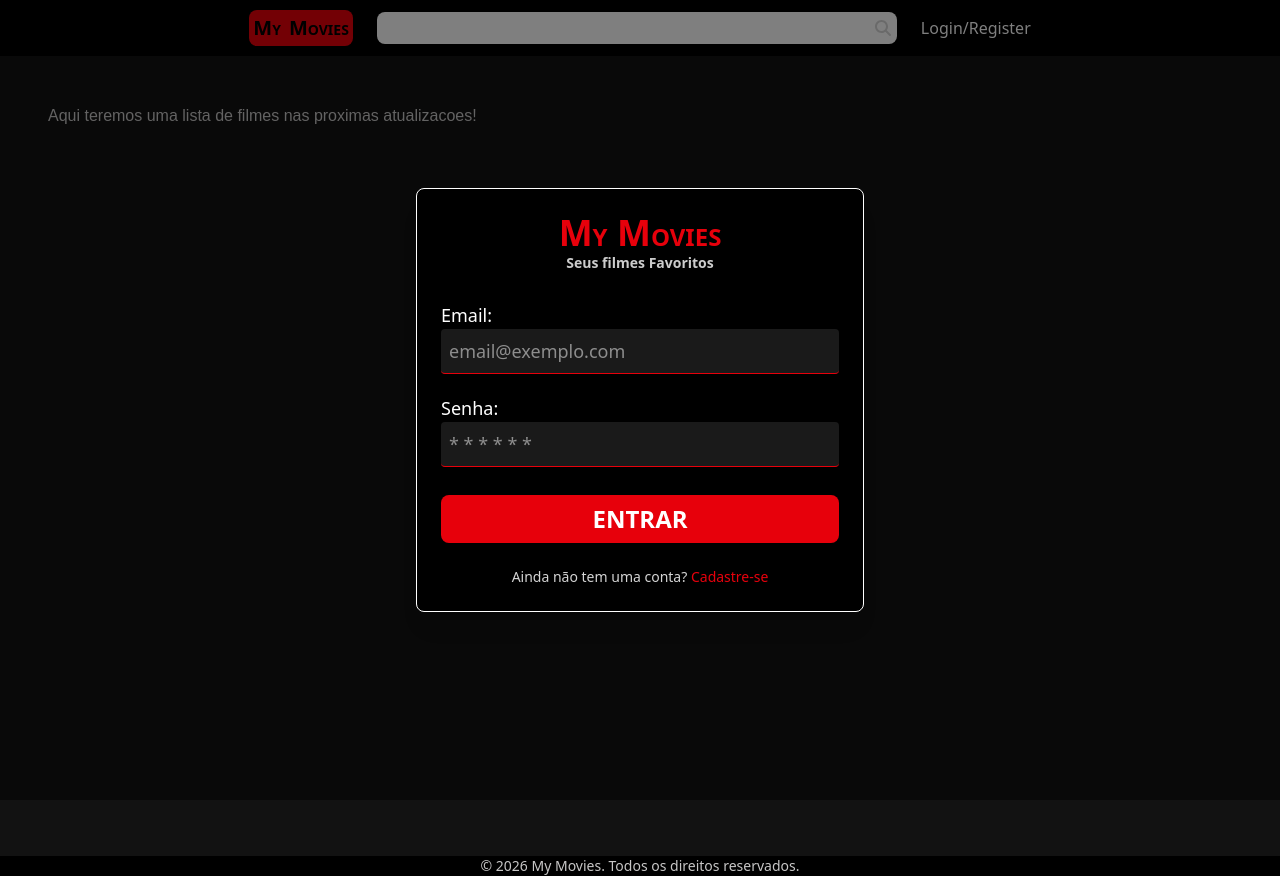
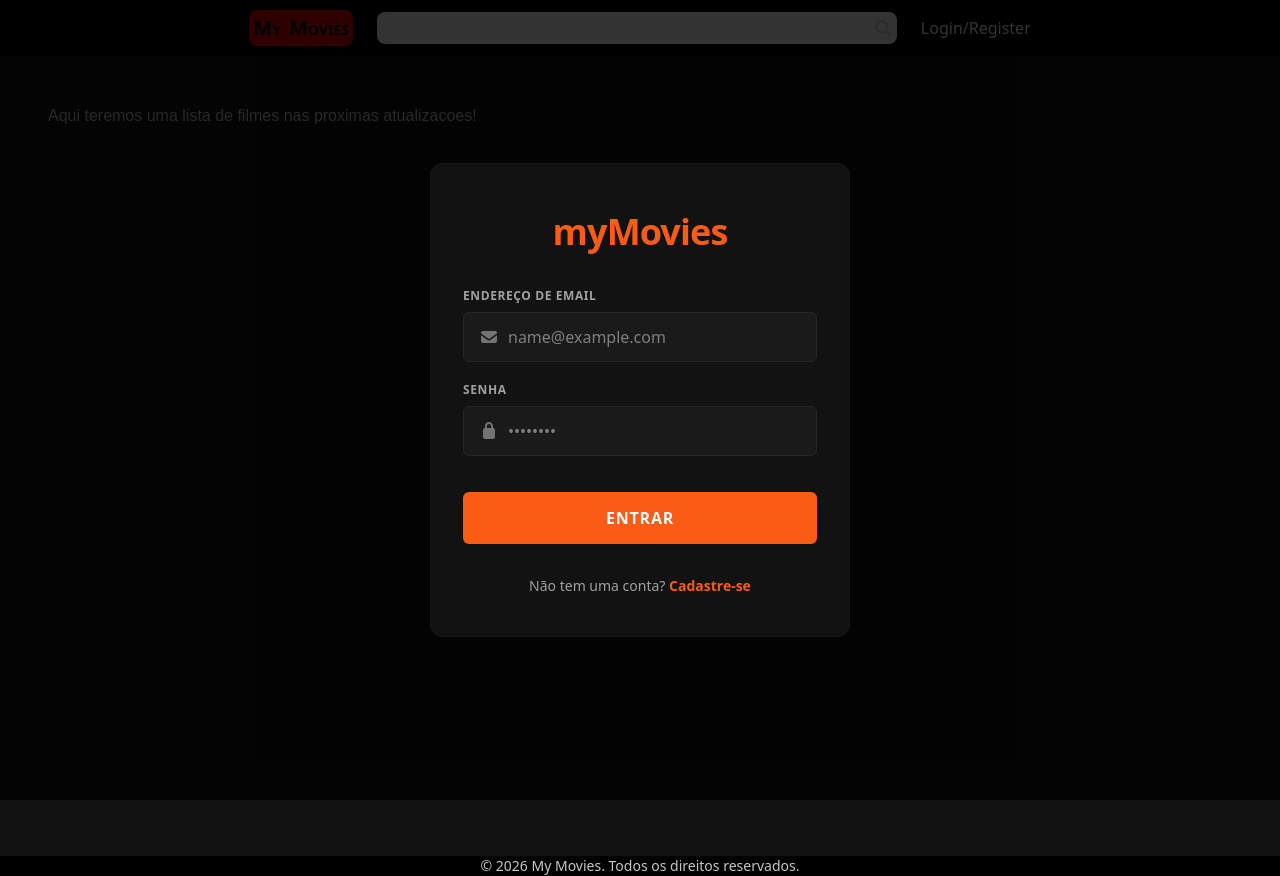
Before and after one commit to williancordeiro/mymovies-angular, an Angular app: page / in a window 1280 px wide. Both pictures are taken after a click on the button "Login/Register". Built offline with nearby package versions, Linux system fonts and the light colour scheme.

Commit message:
Mudança de cores no login-form

```diff
--- a/src/app/components/login-form/login-form.html
+++ b/src/app/components/login-form/login-form.html
@@ -1,62 +1,73 @@
 <div
-    class="fixed inset-0 bg-black/50 z-40 flex justify-center items-center"
+    class="fixed inset-0 bg-background_black/80 z-40 flex justify-center items-center p-4"
     (click)="closeForm.emit()"
 >
     <div
-        class="bg-black rounded-lg p-6 w-full max-w-md z-50 shadow-xl border border-white"
+        class="bg-[#121212] rounded-xl p-8 w-full max-w-[420px] z-50 shadow-2xl border border-neutral-900 flex flex-col gap-8"
         (click)="$event.stopPropagation()"
     >
-    <div class="text-red-600 flex flex-col items-center justify-center text-4xl uppercase font-extrabold mb-5">
-        <h1>M<span class="text-2xl">y</span> M<span class="text-2xl">ovies</span></h1>
-        <h3 class="text-sm normal-case text-white/80 font-semibold">Seus filmes Favoritos</h3>
+        <div class="flex flex-col items-center justify-center pt-4">
+            <h1 class="text-accent font-bold text-4xl mb-1 tracking-tight">myMovies</h1>
         </div>
-    <form action="" class="text-white text-lg">
-        <div class="flex flex-col py-2 my-1">
-            <label
-                for="email"
-            >
-                Email:
+
+        <form action="" class="flex flex-col gap-5">
+            <!-- Email -->
+            <div class="flex flex-col gap-2">
+                <label for="email" class="text-neutral-400 text-xs font-bold uppercase tracking-wider">
+                    Endereço de email
                 </label>
+                <div class="relative flex items-center">
+                    <fa-icon [icon]="faEnvelope" class="absolute left-4 text-neutral-500"></fa-icon>
                     <input
-                class="border-b rounded border-red-600 bg-white/10 p-2 outline-0 hover:border-b-3 focus:border-b-3 transition-all duration-100 ease-in-out"
+                        class="w-full bg-[#1A1A1A] border border-neutral-800 text-neutral-200 rounded-md py-3 pl-11 pr-4 outline-none focus:border-accent transition-colors duration-200"
                         type="email"
                         id="email"
                         name="email"
-                placeholder="email@exemplo.com"
+                        placeholder="name@example.com"
                     />
                 </div>
-        <div class="flex flex-col py-2 my-1">
-            <label
-                for="password"
-            >
-                Senha:
+            </div>
+
+            <!-- Password -->
+            <div class="flex flex-col gap-2">
+                <div class="flex justify-between items-center">
+                    <label for="password" class="text-neutral-400 text-xs font-bold uppercase tracking-wider">
+                        Senha
                     </label>
+                </div>
+                <div class="relative flex items-center">
+                    <fa-icon [icon]="faLock" class="absolute left-4 text-neutral-500"></fa-icon>
                     <input
-                class="border-b rounded border-red-600 bg-white/10 p-2 outline-0 hover:border-b-3 focus:border-b-3 transition-all duration-100 ease-in-out"
+                        class="w-full bg-[#1A1A1A] border border-neutral-800 text-neutral-200 rounded-md py-3 pl-11 pr-4 outline-none focus:border-accent transition-colors duration-200"
                         type="password"
                         id="password"
                         name="password"
-                placeholder="* * * * * *"
+                        placeholder="••••••••"
                     />
                 </div>
-        <div class="flex flex-col py-2 mt-3">
+            </div>
+
+            <!-- Button -->
+            <div class="mt-4">
                 <button
                     type="submit"
-                class="bg-red-600 rounded-lg cursor-pointer uppercase font-bold text-2xl py-2 hover:bg-red-700 hover:text-3xl transition-all duration-150 ease-in-out"
+                    class="w-full bg-accent hover:brightness-110 text-white rounded-md uppercase font-bold tracking-wider py-3.5 transition-all duration-200"
                 >
                     Entrar
                 </button>
             </div>
         </form>
-    <div>
-        <p class="text-sm text-neutral-300 mt-4 text-center">
-            Ainda não tem uma conta?
-            <span
-                class="text-red-600 cursor-pointer hover:underline"
+
+        <div class="text-center pb-2">
+            <p class="text-neutral-400 text-sm">
+                Não tem uma conta?
+                <button
+                    type="button"
+                    class="text-accent font-semibold hover:underline cursor-pointer"
                     (click)="goToRegister.emit()"
                 >
                     Cadastre-se
-            </span>
+                </button>
             </p>
         </div>
     </div>
--- a/src/app/components/login-form/login-form.ts
+++ b/src/app/components/login-form/login-form.ts
@@ -1,12 +1,16 @@
 import { Component, output, signal } from '@angular/core';
-
+import { FaIconComponent } from '@fortawesome/angular-fontawesome';
+import { faEnvelope, faLock } from '@fortawesome/free-solid-svg-icons';
 
 @Component({
   selector: 'app-login-form',
-  imports: [],
+  imports: [FaIconComponent],
   templateUrl: './login-form.html',
 })
 export class LoginForm {
+  faEnvelope = faEnvelope;
+  faLock = faLock;
+
   closeForm = output<void>();
 
   goToRegister = output<void>();
```
Lines whose indentation alone changed are shown as unchanged.
